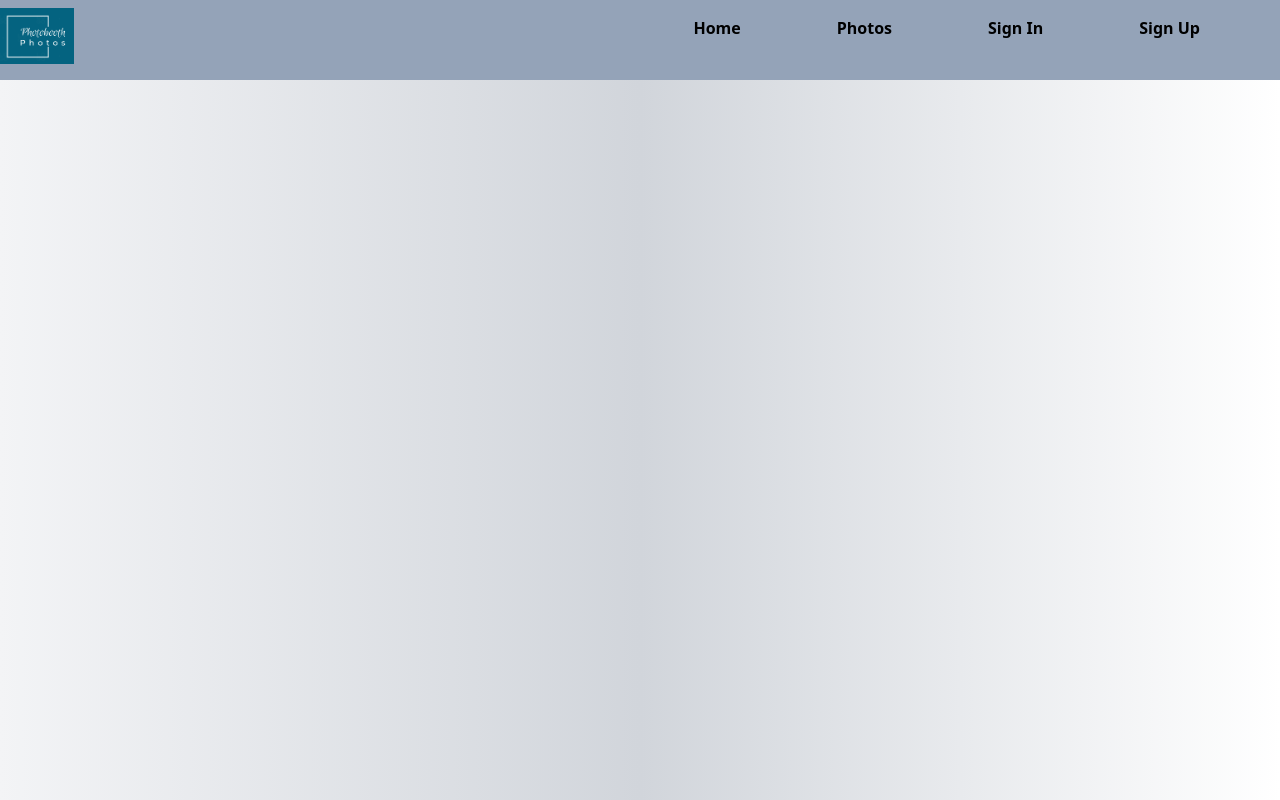
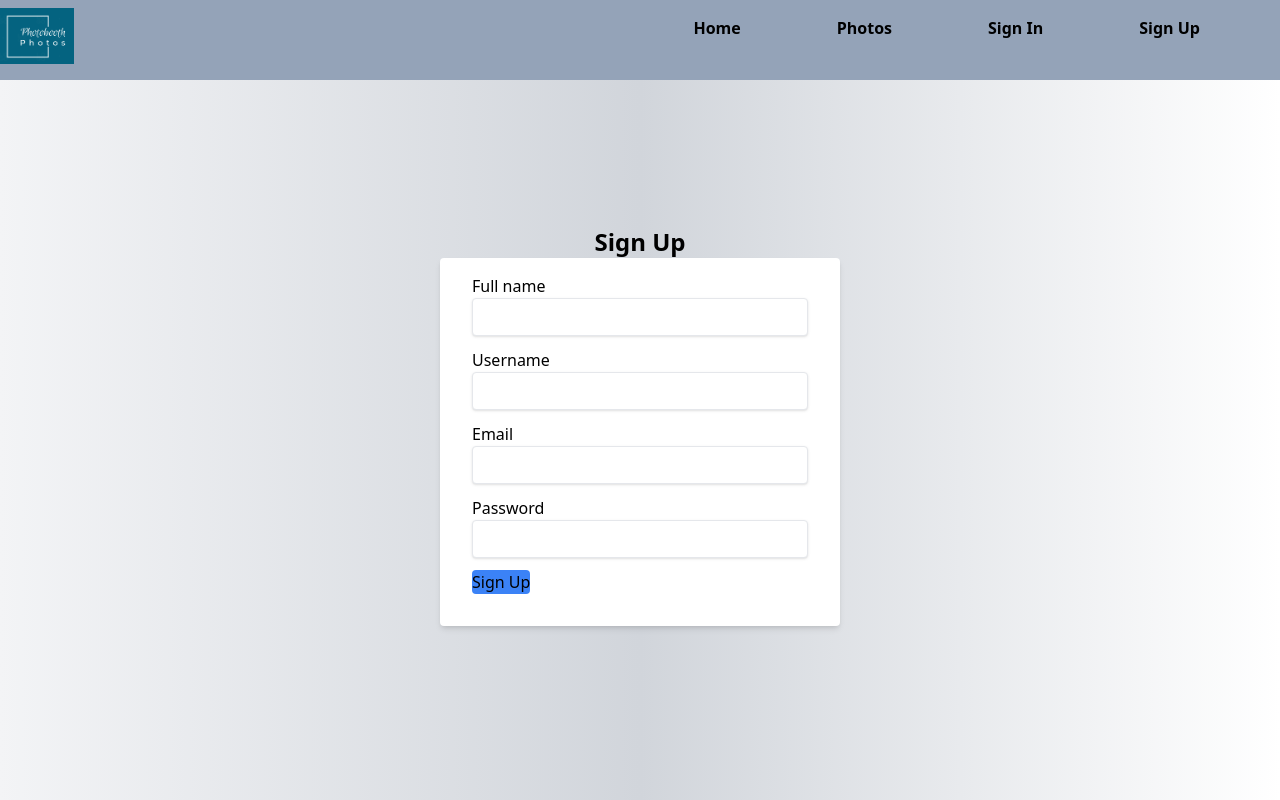
Before and after one commit to Zackius/unsplash_api_projects-, a React (Create React App) app: page /signup in a window 1280 px wide. Built offline with nearby package versions, Linux system fonts and the light colour scheme.

Commit message:
Styled Signup form

```diff
--- a/src/App.js
+++ b/src/App.js
@@ -1,6 +1,6 @@
 import GetImage from "./Components /GetImage";
 import Navbar from "./Components /Navbar";
-import SingIn from "./Components /SignIn";
+import SignIn from "./Components /SignIn";
 import SignUp from "./Components /SignUp";
 import {Routes, Route} from "react-router-dom"
 import Hero from "./Components /Hero";
@@ -15,8 +15,8 @@ function App() {
       <Routes>
         <Route path="/"  element={<Hero/>}></Route>
         <Route path="getimage" element={<GetImage />}></Route>
-        <Route path="signin" element={<SingIn />}></Route>
-        <Route path="signup" element={ <SignUp/>}></Route>
+        <Route path="signin" element={<SignIn />}></Route>
+        <Route path="signup" element={<SignUp/>}></Route>
       </Routes>
 
 
--- a/src/Components /SignUp.js
+++ b/src/Components /SignUp.js
@@ -1,36 +1,34 @@
-import React from 'react'
-import { Formik, Form } from 'formik'
-import TextField from './TextField'
+import React from "react";
+import { Formik, Form } from "formik";
+import TextField from "./TextField";
 
 const SignUp = () => {
   return (
-    <Formik className="flex justify-center pt-36"
-      initialValues={
-        {
+    <Formik
+      initialValues={{
         fullnames: "",
         username: "",
         email: "",
-          password: ""
-        }    }>
-      {
-        formik => {
-          <div >
-            <h1 className='text-2xl font-bold text-center'>Sign Up</h1>
-
-            <Form>
+        password: "",
+      }}
+    >
+      {formik => (
+        <div className=" flex flex-col  justify-center items-center p-6 pt-44">
+          <h1 className="text-2xl font-bold ">Sign Up</h1>
+          <Form  className="h-auto w-[400px] bg-white   shadow-md rounded px-8 pt-4  pb-8 mb-4">
             <TextField label="Full name" name="fullname" type="text" />
             <TextField label="Username" name="username" type="text" />
             <TextField label="Email" name="email" type="email" />
             <TextField label="Password" name="password" type="password" />
-              <button className='text-center bg-blue-500 rounded-lg' type="submit">Register </button>
-
+            <button
+              className="text-center bg-blue-500 rounded"
+              type="submit">Sign Up
+            </button>
           </Form>
         </div>
-        }
-      }
+      )}
+    </Formik>
+  );
+};
 
-    </Formik>
-  )
-}
-
-export default SignUp
+export default SignUp;
--- a/src/Components /TextField.js
+++ b/src/Components /TextField.js
@@ -4,9 +4,9 @@ import { useField } from 'formik'
 const TextField = ({ label, ...props }) => {
     const [field, metal] = useField(props)
   return (
-      <div className='mb-3'>
+      <div className='mb-3 flex flex-col '>
           <label htmlFor={field.name}>{label}</label>
-          <input type="text"/>
+          <input    class="shadow appearance-none border rounded w-full py-2 px-3 text-gray-700 leading-tight focus:outline-none focus:shadow-outline"  type="text"/>
     </div>
   )
 }
```
Lines whose indentation alone changed are shown as unchanged.
